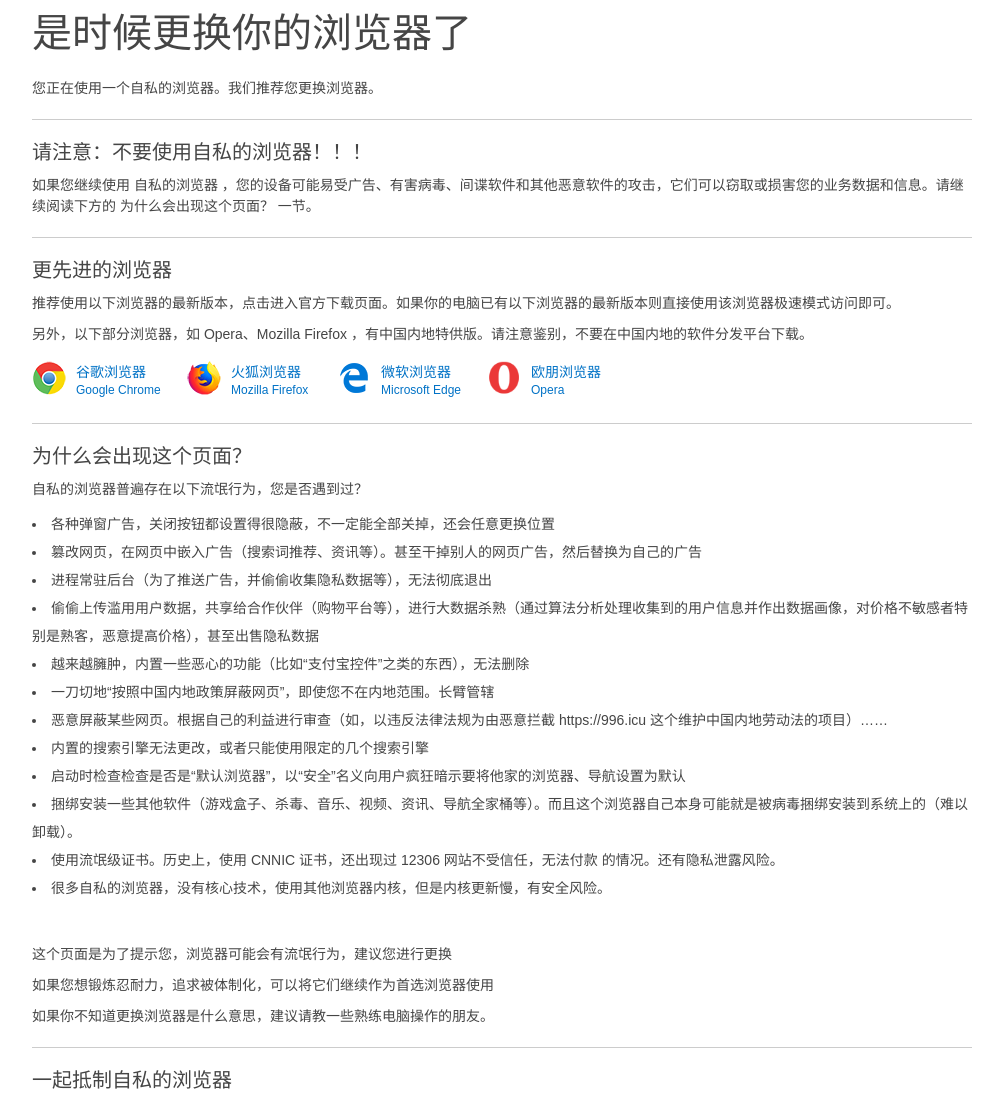
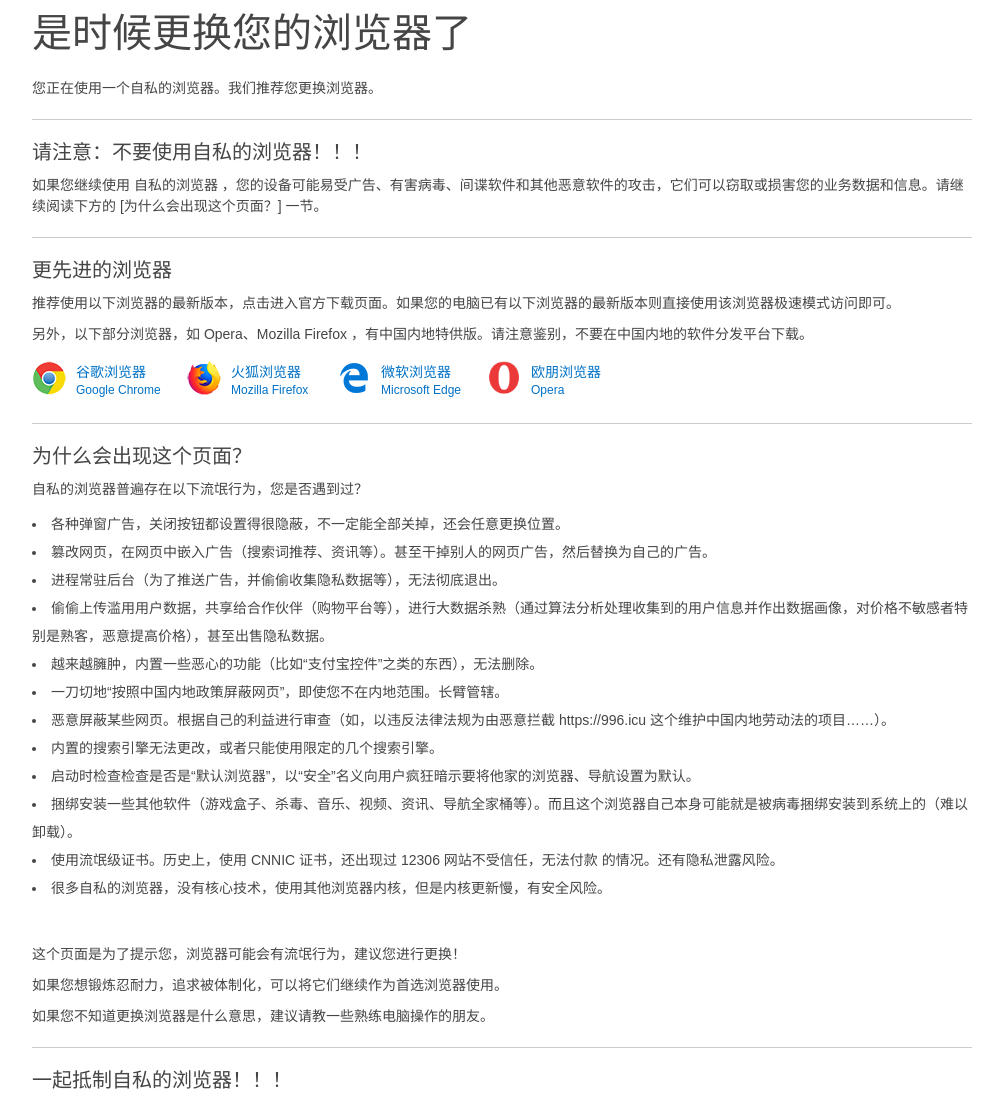
Before and after one commit to cjh0613/anti-selfish-browser, a plain HTML site: page html/zh-Hans/please-do-not-use-selfish-browsers.html in a window 1280 px wide. Shown: the part 27-1127 px from the top of the page, without its empty margins (138-1137 px from the left). Drawn offline with Linux system fonts and the light colour scheme.

Commit message:
Update please-do-not-use-selfish-browsers.html

```diff
--- a/html/zh-Hans/please-do-not-use-selfish-browsers.html
+++ b/html/zh-Hans/please-do-not-use-selfish-browsers.html
@@ -5,7 +5,7 @@
 <meta name=force-rendering content=webkit>
 <meta http-equiv=X-UA-Compatible content="IE=Edge,chrome=1">
 <meta name=viewport content="width=device-width, initial-scale=1.0">
-<title>请更换你的浏览器</title>
+<title>请更换您的浏览器</title>
 <meta name=description content=这是一个开放的更换浏览器提示页，普通用户可通过本页介绍快速了解为何要更换旧版自私的浏览器浏览器以及如何更换浏览器，开发者可引用本页提供的代码为网站接入旧版自私的浏览器更换提示。>
 <meta http-equiv=Cache-Control content=no-siteapp>
 <meta http-equiv=Cache-Control content=no-transform>
@@ -14,15 +14,15 @@
 <body>
 <a href="https://github.com/cjh0613/anti-selfish-browser"  target="_blank" rel="noopener"class="github-corner" aria-label="View source on Github"><svg width="80" height="80" viewBox="0 0 250 250" style="fill:#151513; color:#fff; position: absolute; top: 0; border: 0; right: 0;" aria-hidden="true"><path d="M0,0 L115,115 L130,115 L142,142 L250,250 L250,0 Z"></path><path d="M128.3,109.0 C113.8,99.7 119.0,89.6 119.0,89.6 C122.0,82.7 120.5,78.6 120.5,78.6 C119.2,72.0 123.4,76.3 123.4,76.3 C127.3,80.9 125.5,87.3 125.5,87.3 C122.9,97.6 130.6,101.9 134.4,103.2" fill="currentColor" style="transform-origin: 130px 106px;" class="octo-arm"></path><path d="M115.0,115.0 C114.9,115.1 118.7,116.5 119.8,115.4 L133.7,101.6 C136.9,99.2 139.9,98.4 142.2,98.6 C133.8,88.0 127.5,74.4 143.8,58.0 C148.5,53.4 154.0,51.2 159.7,51.0 C160.3,49.4 163.2,43.6 171.4,40.1 C171.4,40.1 176.1,42.5 178.8,56.2 C183.1,58.6 187.2,61.8 190.9,65.4 C194.5,69.0 197.7,73.2 200.1,77.6 C213.8,80.2 216.3,84.9 216.3,84.9 C212.7,93.1 206.9,96.0 205.4,96.6 C205.1,102.4 203.0,107.8 198.3,112.5 C181.9,128.9 168.3,122.5 157.7,114.1 C157.9,116.9 156.7,120.9 152.7,124.9 L141.0,136.5 C139.8,137.7 141.6,141.9 141.8,141.8 Z" fill="currentColor" class="octo-body"></path></svg></a><link href="../../css/github-corner.css" rel="stylesheet" type="text/css" />
 <div class=page>
-<h1>是时候更换你的浏览器了</h1>
+<h1>是时候更换您的浏览器了</h1>
 <p>您正在使用一个自私的浏览器。我们推荐您更换浏览器。</p>
 <div class=hr></div>
 <h2>请注意：不要使用自私的浏览器！！！</h2>
-<p>如果您继续使用 自私的浏览器 ，您的设备可能易受广告、有害病毒、间谍软件和其他恶意软件的攻击，它们可以窃取或损害您的业务数据和信息。请继续阅读下方的 为什么会出现这个页面？ 一节。</p>
+<p>如果您继续使用 自私的浏览器 ，您的设备可能易受广告、有害病毒、间谍软件和其他恶意软件的攻击，它们可以窃取或损害您的业务数据和信息。请继续阅读下方的 [为什么会出现这个页面？] 一节。</p>
 
 <div class=hr></div>
 <h2>更先进的浏览器</h2>
-<p class=targetline>推荐使用以下浏览器的最新版本，点击进入官方下载页面。如果你的电脑已有以下浏览器的最新版本则直接使用该浏览器极速模式访问<b id=referrer></b>即可。</p>
+<p class=targetline>推荐使用以下浏览器的最新版本，点击进入官方下载页面。如果您的电脑已有以下浏览器的最新版本则直接使用该浏览器极速模式访问<b id=referrer></b>即可。</p>
 <p>另外，以下部分浏览器，如 Opera、Mozilla Firefox ，有中国内地特供版。请注意鉴别，不要在中国内地的软件分发平台下载。</p>
 
 <ul id=browser-list class=browser-list>
@@ -44,30 +44,30 @@
 <p>自私的浏览器普遍存在以下流氓行为，您是否遇到过？</p>
 
 <ul style = "line-height:2;">
-<li>各种弹窗广告，关闭按钮都设置得很隐蔽，不一定能全部关掉，还会任意更换位置</li>
-<li>篡改网页，在网页中嵌入广告（搜索词推荐、资讯等）。甚至干掉别人的网页广告，然后替换为自己的广告</li>
-<li>进程常驻后台（为了推送广告，并偷偷收集隐私数据等），无法彻底退出</li>
-<li>偷偷上传滥用用户数据，共享给合作伙伴（购物平台等），进行大数据杀熟（通过算法分析处理收集到的用户信息并作出数据画像，对价格不敏感者特别是熟客，恶意提高价格），甚至出售隐私数据</li>
-<li>越来越臃肿，内置一些恶心的功能（比如“支付宝控件”之类的东西），无法删除</li>
-<li>一刀切地“按照中国内地政策屏蔽网页”，即使您不在内地范围。长臂管辖</li>
-<li>恶意屏蔽某些网页。根据自己的利益进行审查（如，以违反法律法规为由恶意拦截 https://996.icu 这个维护中国内地劳动法的项目）……</li>
-<li>内置的搜索引擎无法更改，或者只能使用限定的几个搜索引擎</li>
-<li>启动时检查检查是否是“默认浏览器”，以“安全”名义向用户疯狂暗示要将他家的浏览器、导航设置为默认</li>
+<li>各种弹窗广告，关闭按钮都设置得很隐蔽，不一定能全部关掉，还会任意更换位置。</li>
+<li>篡改网页，在网页中嵌入广告（搜索词推荐、资讯等）。甚至干掉别人的网页广告，然后替换为自己的广告。</li>
+<li>进程常驻后台（为了推送广告，并偷偷收集隐私数据等），无法彻底退出。</li>
+<li>偷偷上传滥用用户数据，共享给合作伙伴（购物平台等），进行大数据杀熟（通过算法分析处理收集到的用户信息并作出数据画像，对价格不敏感者特别是熟客，恶意提高价格），甚至出售隐私数据。</li>
+<li>越来越臃肿，内置一些恶心的功能（比如“支付宝控件”之类的东西），无法删除。</li>
+<li>一刀切地“按照中国内地政策屏蔽网页”，即使您不在内地范围。长臂管辖。</li>
+<li>恶意屏蔽某些网页。根据自己的利益进行审查（如，以违反法律法规为由恶意拦截 https://996.icu 这个维护中国内地劳动法的项目……）。</li>
+<li>内置的搜索引擎无法更改，或者只能使用限定的几个搜索引擎。</li>
+<li>启动时检查检查是否是“默认浏览器”，以“安全”名义向用户疯狂暗示要将他家的浏览器、导航设置为默认。</li>
 <li>捆绑安装一些其他软件（游戏盒子、杀毒、音乐、视频、资讯、导航全家桶等）。而且这个浏览器自己本身可能就是被病毒捆绑安装到系统上的（难以卸载）。</li>
 <li>使用流氓级证书。历史上，使用 CNNIC 证书，还出现过 12306 网站不受信任，无法付款 的情况。还有隐私泄露风险。</li>
 <li>很多自私的浏览器，没有核心技术，使用其他浏览器内核，但是内核更新慢，有安全风险。</li>
 </ul>
 <br><br>
-<p>这个页面是为了提示您，浏览器可能会有流氓行为，建议您进行更换</p>
-<p>如果您想锻炼忍耐力，追求被体制化，可以将它们继续作为首选浏览器使用</p>
-<p>如果你不知道更换浏览器是什么意思，建议请教一些熟练电脑操作的朋友。</p>
+<p>这个页面是为了提示您，浏览器可能会有流氓行为，建议您进行更换！</p>
+<p>如果您想锻炼忍耐力，追求被体制化，可以将它们继续作为首选浏览器使用。</p>
+<p>如果您不知道更换浏览器是什么意思，建议请教一些熟练电脑操作的朋友。</p>
 <div class=hr></div>
-<h2>一起抵制自私的浏览器</h2>
+<h2>一起抵制自私的浏览器！！！</h2>
 <p>资本家的欲望是无限的。自私浏览器背后的资本家对用户，就如同法西斯对普通百姓。二战后马丁尼莫勒牧师曾经撰写了这样一段碑文：“当初他们杀共产党，我没有作声，因为我不是共产党；后来他们杀犹太人，我没有作声，因为我不是犹太人；再接下来他们杀天主教徒，我仍然保持沉默，因为我不是天主教徒；最后，当他们开始对付我时，已经没有人为我讲话了……”。</p>
 <p>不在沉默中爆发，就会在沉默中灭亡。希望大家带动周围的朋友一起抵制自私的浏览器。星星之火，可以燎原。</p>
 <p>为了兼容各种自私的浏览器，网页设计人员也需要做大量的代码工作。所以，请和我们一起抵制自私的浏览器！</p>
 <div class=hr></div>
-你是网站技术人员吗？请加入淘汰 自私的浏览器 的行动。<a href='https://github.com/cjh0613/anti-selfish-browser' target="_blank" rel="noopener noreferrer">详情</a>
+您是网站技术人员吗？请加入淘汰 自私的浏览器 的行动。<a href='https://github.com/cjh0613/anti-selfish-browser' target="_blank" rel="noopener noreferrer">详情</a>
 </div>
 
 
```
